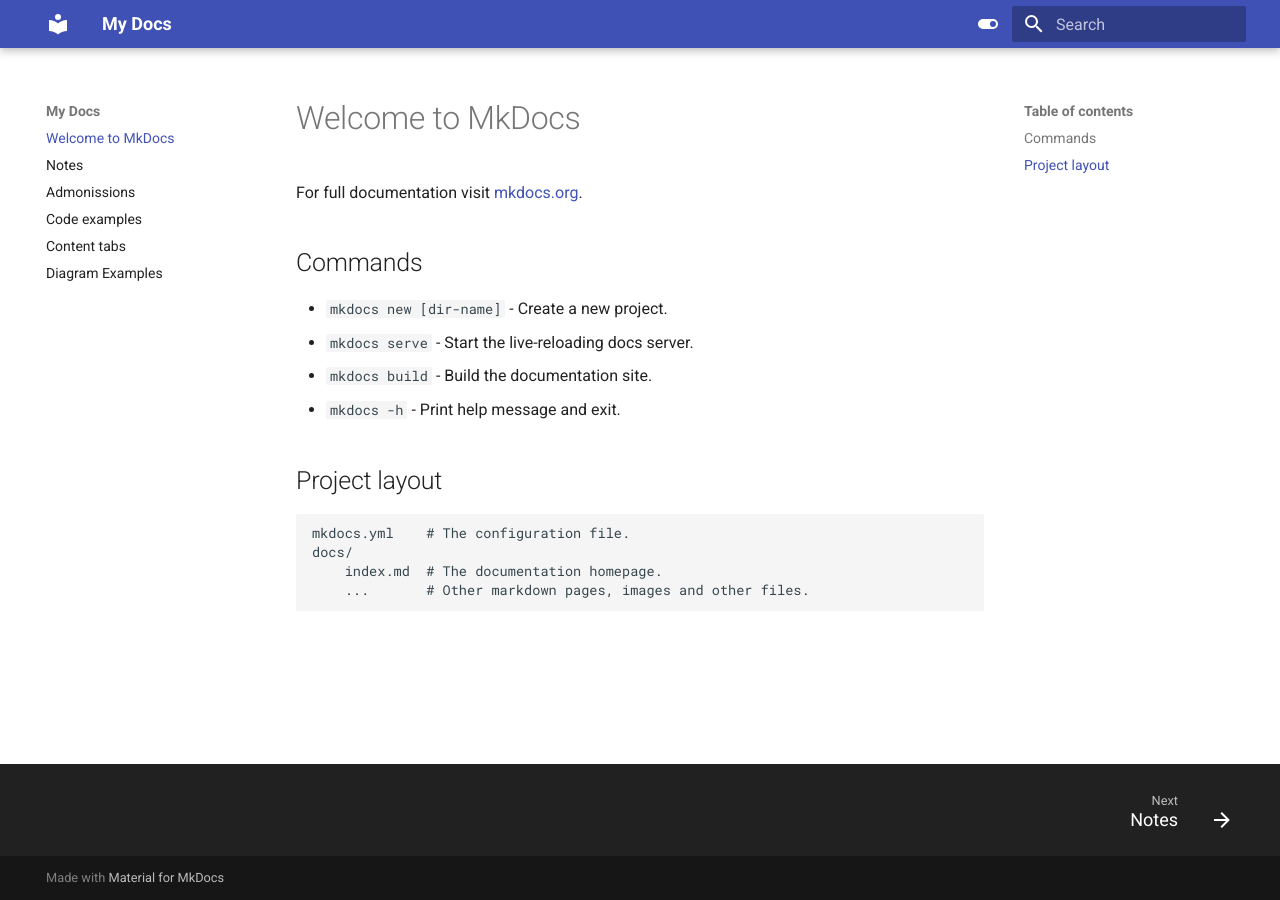
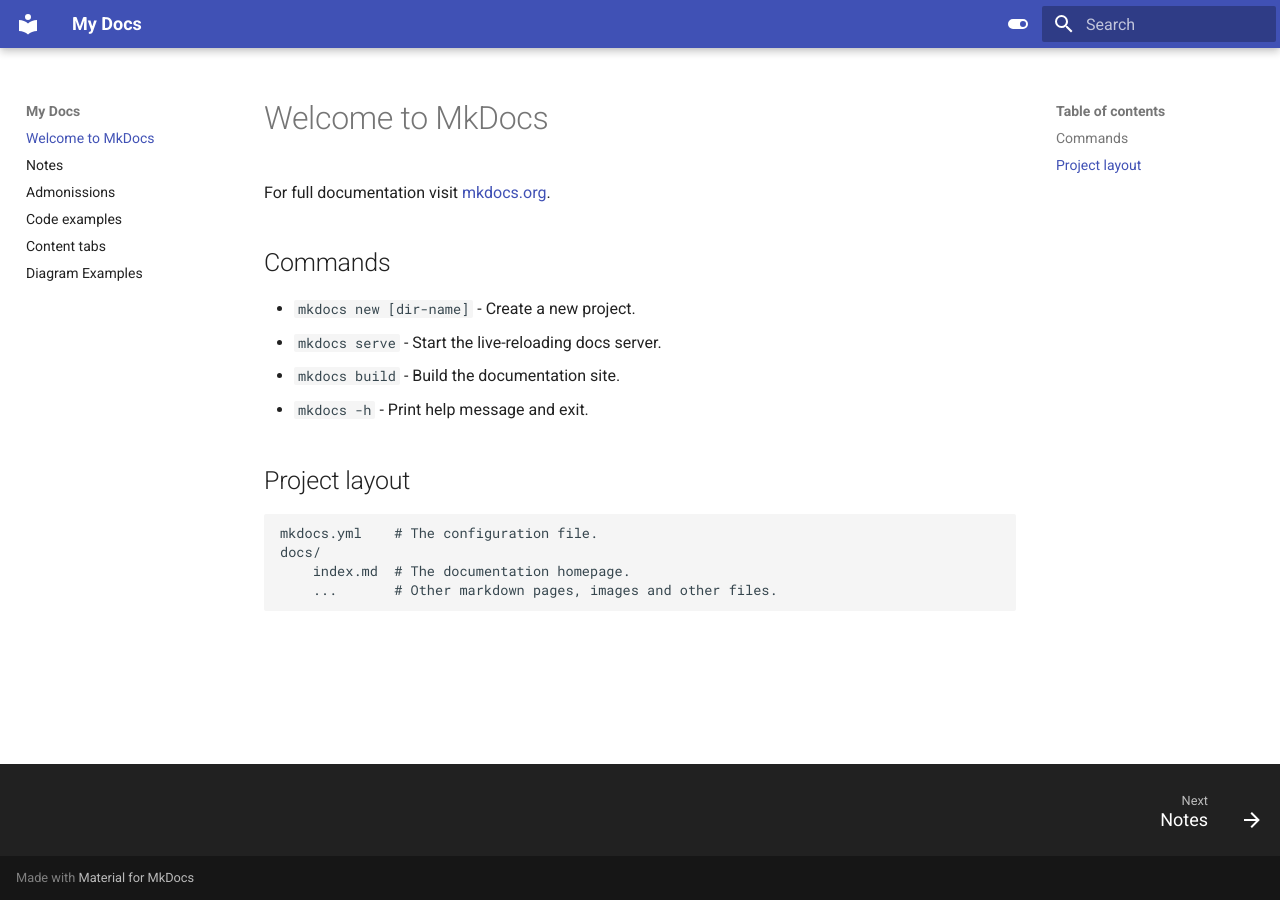
Before and after one commit to Mazharul419/kubernetes-project, an MkDocs documentation site: the page built from docs/index.md, in a window 1280 px wide. Built offline with MkDocs 1.6.1 and Material for MkDocs 9.7.7, drawn with Linux system fonts in a browser that asks for light colours.

Commit message:
added plugin for search and stylesheet for extra width for content

```diff
--- /dev/null
+++ b/docs/stylesheets/extra.css
@@ -0,0 +1,15 @@
+/* Widen the content area */
+.md-grid {
+  max-width: 90rem;
+}
+
+/* Pull sidebars closer to edges */
+.md-sidebar--primary {
+  width: 12rem;
+  padding-left: 0.5rem;
+}
+
+.md-sidebar--secondary {
+  width: 12rem;
+  padding-right: 0.5rem;
+}
--- a/mkdocs.yml
+++ b/mkdocs.yml
@@ -33,3 +33,9 @@
       alternate_style: true
   - admonition
   - pymdownx.details
+
+plugins:
+  - search
+
+extra_css:
+  - stylesheets/extra.css
```
Also changed, not shown: 2 other files.
